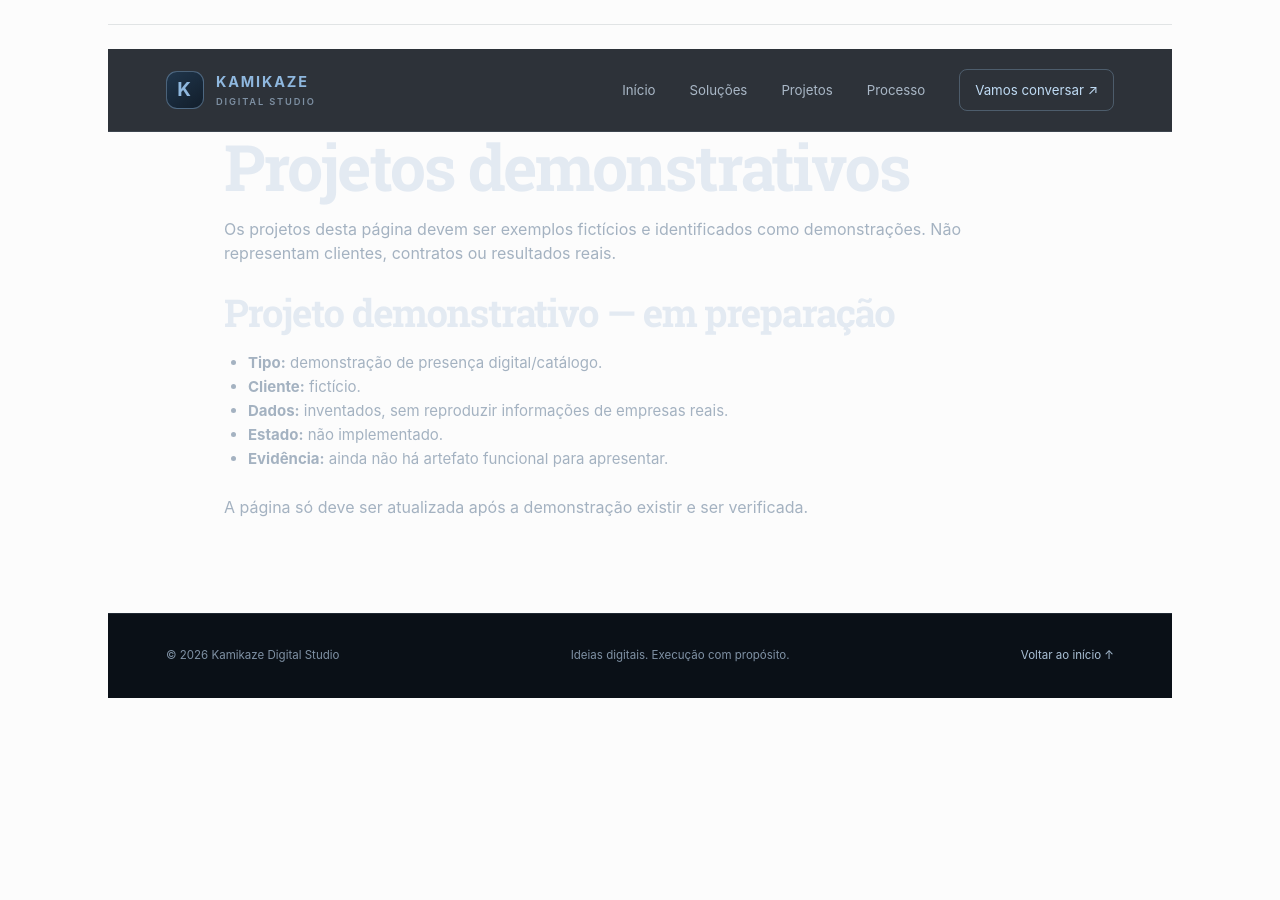
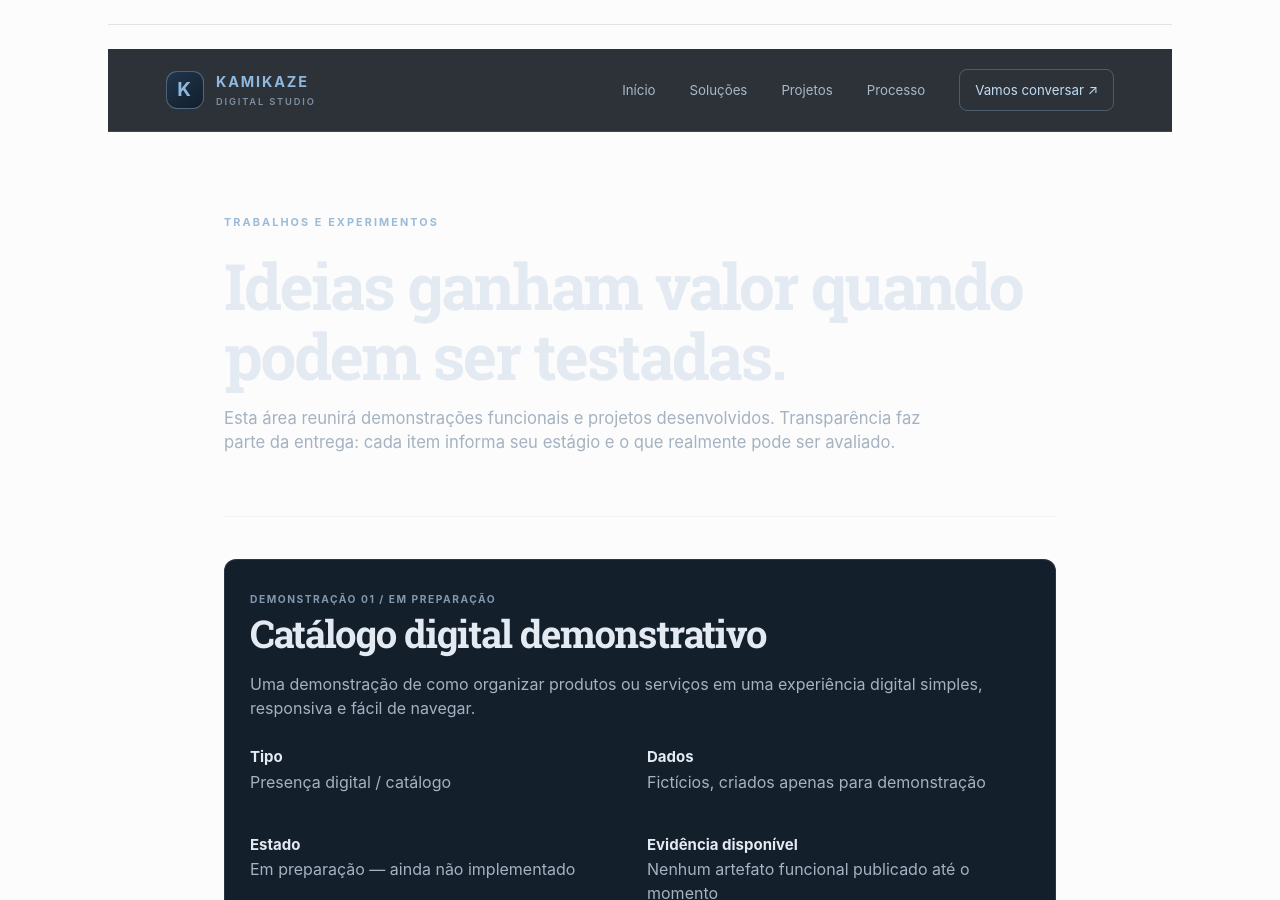
Before and after one commit to enzonunezmachado/KAMIKAZE, an MkDocs documentation site: the page built from portfolio_site/docs/projetos.md, in a window 1280 px wide and 900 px high. Built offline with MkDocs 1.6.1, drawn with Linux system fonts in a browser that asks for light colours; nearby versions of some CDN libraries; some of the changed text lies outside the part shown.

Commit message:
Redesign portfolio content pages with consistent studio layout

```diff
--- a/portfolio_site/docs/projetos.md
+++ b/portfolio_site/docs/projetos.md
@@ -1,13 +1,23 @@
-# Projetos demonstrativos
+<section class="km-page-intro">
+  <span class="km-eyebrow">TRABALHOS E EXPERIMENTOS</span>
+  <h1>Ideias ganham valor quando podem ser testadas.</h1>
+  <p>Esta área reunirá demonstrações funcionais e projetos desenvolvidos. Transparência faz parte da entrega: cada item informa seu estágio e o que realmente pode ser avaliado.</p>
+</section>
 
-Os projetos desta página devem ser exemplos fictícios e identificados como demonstrações. Não representam clientes, contratos ou resultados reais.
+<div class="km-content-panel">
+  <span class="km-card-number">DEMONSTRAÇÃO 01 / EM PREPARAÇÃO</span>
+  <h2>Catálogo digital demonstrativo</h2>
+  <p>Uma demonstração de como organizar produtos ou serviços em uma experiência digital simples, responsiva e fácil de navegar.</p>
+  <div class="km-content-grid">
+    <div><strong>Tipo</strong><p>Presença digital / catálogo</p></div>
+    <div><strong>Dados</strong><p>Fictícios, criados apenas para demonstração</p></div>
+    <div><strong>Estado</strong><p>Em preparação — ainda não implementado</p></div>
+    <div><strong>Evidência disponível</strong><p>Nenhum artefato funcional publicado até o momento</p></div>
+  </div>
+</div>
 
-## Projeto demonstrativo — em preparação
+## Critério para publicar um projeto
 
-- **Tipo:** demonstração de presença digital/catálogo.
-- **Cliente:** fictício.
-- **Dados:** inventados, sem reproduzir informações de empresas reais.
-- **Estado:** não implementado.
-- **Evidência:** ainda não há artefato funcional para apresentar.
+Uma demonstração só será apresentada como concluída depois de existir um artefato acessível e testado. Projetos fictícios serão identificados como demonstrações; trabalhos reais só serão publicados com autorização e informações verificáveis.
 
-A página só deve ser atualizada após a demonstração existir e ser verificada.
+<p class="km-disclaimer">Não há clientes, contratos, depoimentos ou resultados comerciais apresentados nesta página. O conteúdo acima descreve uma demonstração planejada, não um trabalho entregue.</p>
```
